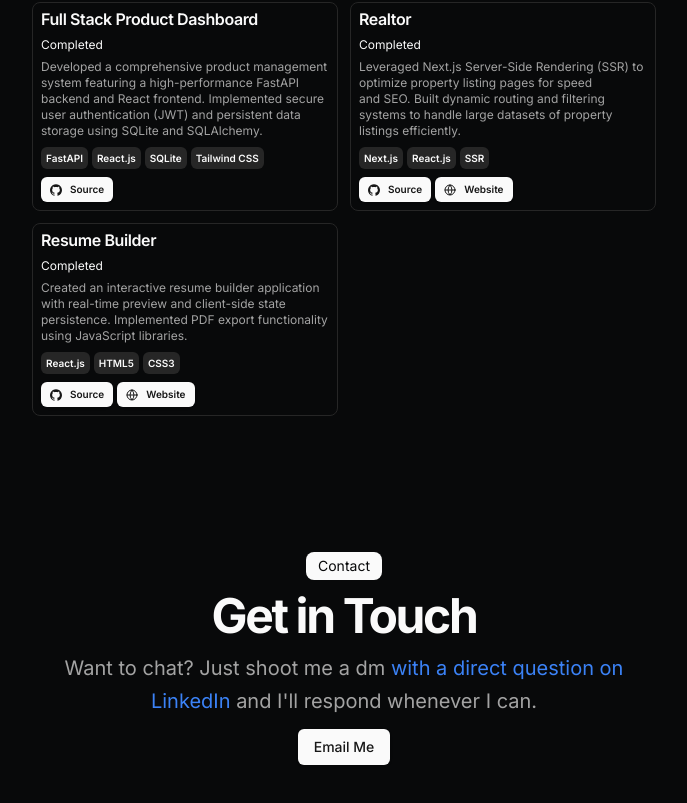
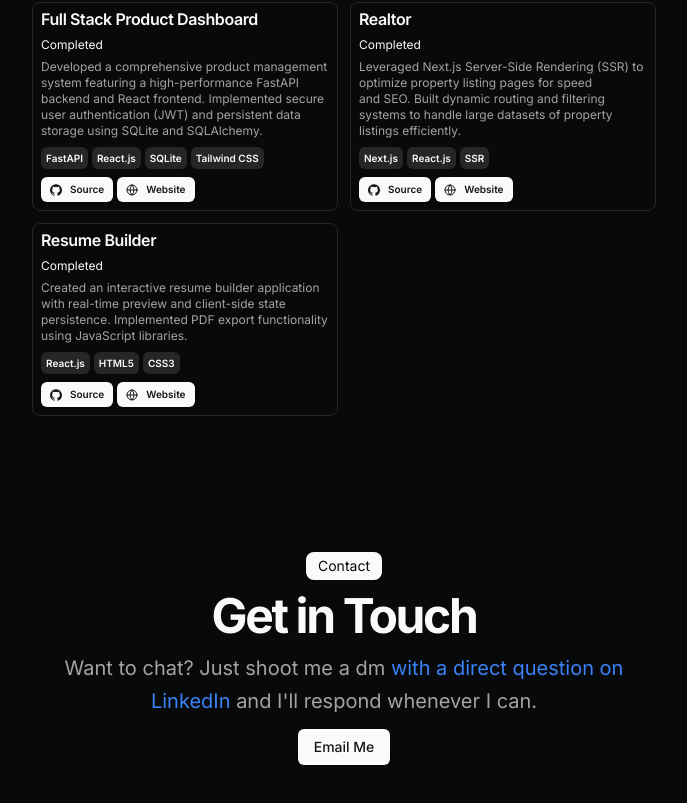
Before and after one commit to Ashutoshmishra88/portfolio-v2, a Next.js app: page /portfolio-v2/ in a window 1280 px wide. Shown: the part 1945-2748 px from the top of the page, without its empty margins (296-983 px from the left). Built offline with nearby package versions, Linux system fonts and the light colour scheme.

Commit message:
Update resume.tsx

```diff
--- a/src/data/resume.tsx
+++ b/src/data/resume.tsx
@@ -184,6 +184,11 @@ export const DATA = {
           href: "https://github.com/Ashutoshmishra88",
           icon: <Icons.github className="size-3" />,
         },
+        {
+          type: "Website",
+          href: " https://ashutoshmishra88.github.io/product-dashboard-backend/",
+          icon: <Icons.globe className="size-3" />,
+        },
       ],
       image: "",
       video: "",
```
